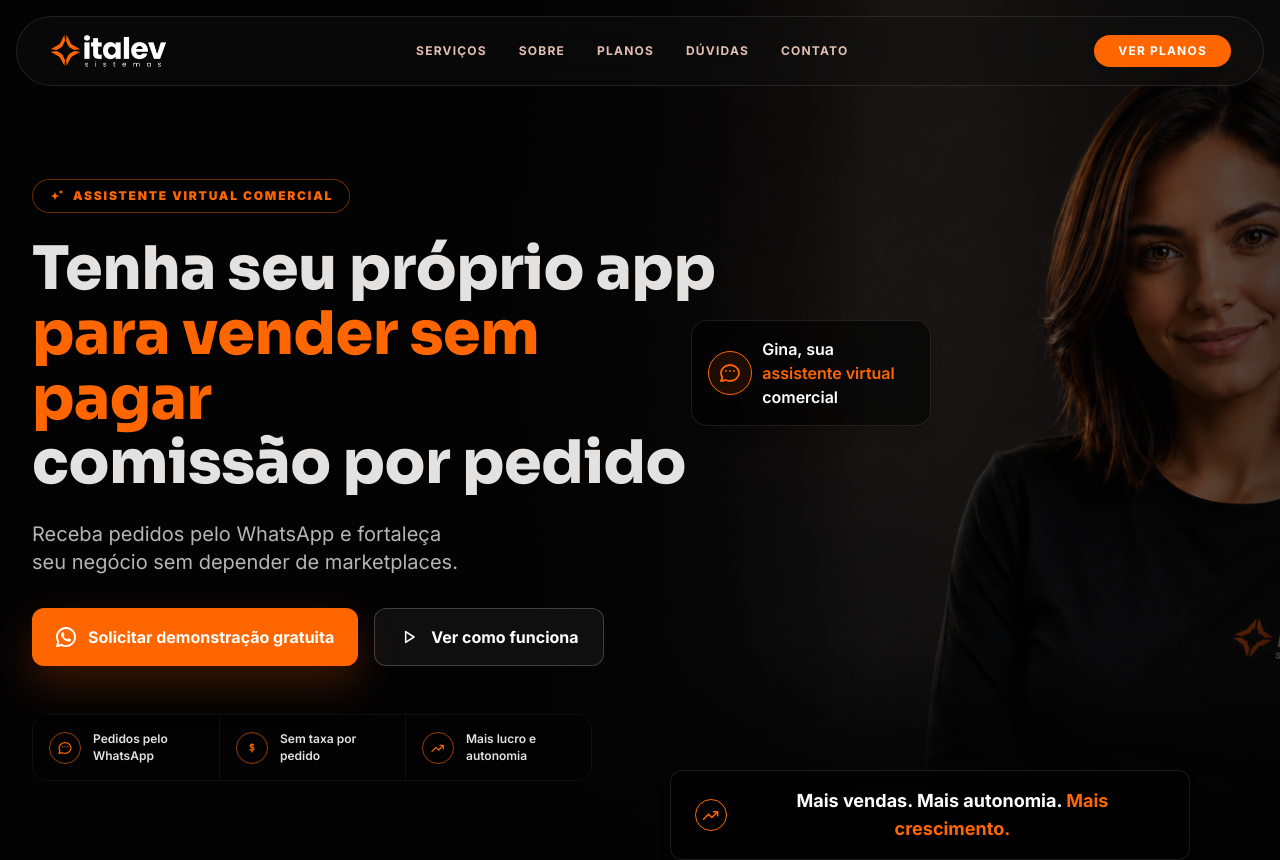
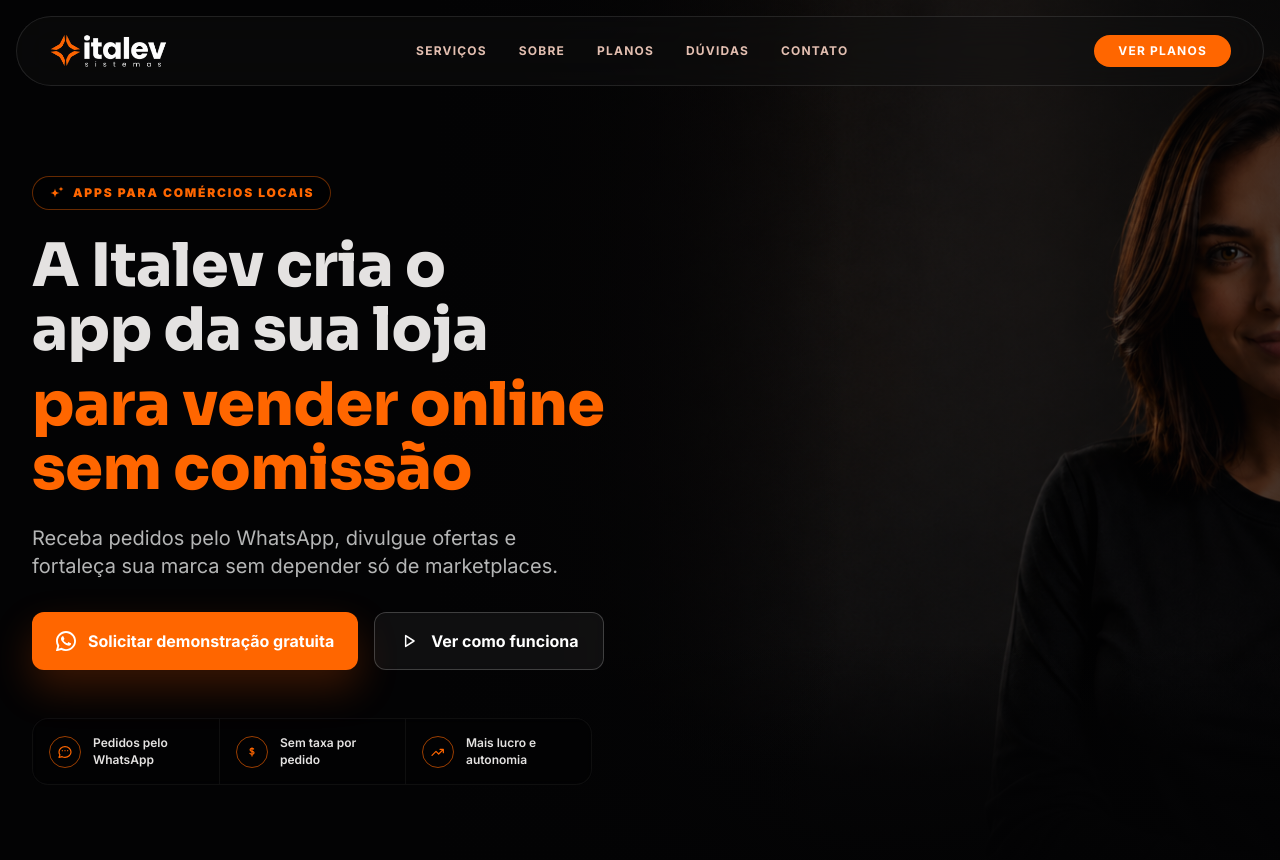
Before and after one commit to alle77fm/paginaitalev, a Next.js app: page / in a window 1280 px wide. Shown: the top 860 px of the page. Built offline with nearby package versions, Linux system fonts and the light colour scheme.

Commit message:
Ajusta hero e copy principal

```diff
--- a/app/page.tsx
+++ b/app/page.tsx
@@ -142,9 +142,9 @@
 
       <main className="relative pt-0">
         {/* ── HERO ─────────────────────────────────────────── */}
-        <section className="relative mb-section-gap-mobile min-h-[900px] w-full overflow-hidden border-b border-white/5 bg-[#030304] pt-32 md:mb-section-gap-desktop md:min-h-[720px] md:pt-40 lg:pt-44">
-          <div className="absolute inset-0 bg-[radial-gradient(circle_at_78%_34%,rgba(255,90,0,0.22),transparent_30%),radial-gradient(circle_at_24%_92%,rgba(255,90,0,0.08),transparent_34%),linear-gradient(135deg,#030304_0%,#050505_48%,#0d0603_100%)]" aria-hidden="true" />
-          <div className="absolute inset-y-0 right-0 hidden w-[68%] bg-[radial-gradient(circle_at_58%_42%,rgba(255,90,0,0.18),transparent_36%)] md:block" aria-hidden="true" />
+        <section className="relative mb-section-gap-mobile min-h-[800px] w-full overflow-hidden border-b border-white/5 bg-[#030304] pt-32 md:mb-section-gap-desktop md:min-h-[720px] md:pt-40 lg:pt-44">
+          <div className="absolute inset-0 bg-[radial-gradient(circle_at_72%_38%,rgba(255,90,0,0.22),transparent_30%),radial-gradient(circle_at_24%_92%,rgba(255,90,0,0.08),transparent_34%),linear-gradient(135deg,#030304_0%,#050505_48%,#0d0603_100%)]" aria-hidden="true" />
+          <div className="absolute inset-y-0 right-0 hidden w-[68%] bg-[radial-gradient(circle_at_48%_44%,rgba(255,90,0,0.18),transparent_36%)] md:block" aria-hidden="true" />
 
           <Image
             src="/gina-mobile.png"
@@ -153,7 +153,7 @@
             height={1402}
             priority
             sizes="100vw"
-            className="absolute inset-x-0 bottom-0 z-0 h-[520px] w-full object-cover object-[55%_0%] md:hidden"
+            className="absolute inset-x-0 bottom-0 z-0 h-[470px] w-full object-cover object-[52%_0%] md:hidden"
           />
           <Image
             src="/gina-desktop.png"
@@ -162,38 +162,37 @@
             height={941}
             priority
             sizes="64vw"
-            className="absolute bottom-0 right-0 z-0 hidden h-full w-[66%] object-cover object-[52%_50%] md:block"
+            className="absolute bottom-0 right-[-4%] z-0 hidden h-full w-[72%] object-cover object-[44%_50%] md:block"
           />
 
-          <div className="absolute inset-0 z-10 bg-[linear-gradient(180deg,#030304_0%,rgba(3,3,4,0.72)_24%,rgba(3,3,4,0.08)_58%,#030304_100%)] md:bg-[linear-gradient(90deg,#030304_0%,#030304_34%,rgba(3,3,4,0.78)_48%,rgba(3,3,4,0.22)_68%,rgba(3,3,4,0.72)_100%)]" aria-hidden="true" />
+          <div className="absolute inset-0 z-10 bg-[linear-gradient(180deg,#030304_0%,rgba(3,3,4,0.72)_24%,rgba(3,3,4,0.08)_58%,#030304_100%)] md:bg-[linear-gradient(90deg,#030304_0%,#030304_34%,rgba(3,3,4,0.78)_48%,rgba(3,3,4,0.16)_66%,rgba(3,3,4,0.72)_100%)]" aria-hidden="true" />
           <div className="absolute inset-x-0 bottom-0 z-10 h-64 bg-gradient-to-t from-[#030304] via-[#030304]/80 to-transparent" aria-hidden="true" />
           <div className="absolute left-0 top-0 z-10 hidden h-full w-2/3 bg-[linear-gradient(90deg,#030304_0%,rgba(3,3,4,0.94)_52%,transparent_100%)] md:block" aria-hidden="true" />
 
-          <div className="relative z-20 mx-auto flex min-h-[900px] max-w-[1440px] flex-col px-margin-mobile pb-[455px] md:min-h-[720px] md:justify-center md:px-gutter md:pb-28">
-            <div className="max-w-[690px] text-center md:text-left">
+          <div className="relative z-20 mx-auto flex min-h-[800px] max-w-[1440px] flex-col px-margin-mobile pb-[350px] md:min-h-[720px] md:justify-center md:px-gutter md:pb-28">
+            <div className="max-w-[660px] text-center md:text-left">
               <div className="mb-6 inline-flex items-center gap-2 rounded-full border border-primary-container/40 bg-black/35 px-4 py-2 text-primary-container backdrop-blur-sm">
                 <svg className="h-4 w-4" fill="currentColor" viewBox="0 0 24 24" aria-hidden="true">
                   <path d="M9.813 15.904L9 18.75l-.813-2.846a4.5 4.5 0 00-3.09-3.09L2.25 12l2.846-.813a4.5 4.5 0 003.09-3.09L9 5.25l.813 2.846a4.5 4.5 0 003.09 3.09L15.75 12l-2.847.813a4.5 4.5 0 00-3.09 3.09zM18.259 8.715L18 9.75l-.259-1.035a3.375 3.375 0 00-2.455-2.456L14.25 6l1.036-.259a3.375 3.375 0 002.455-2.456L18 2.25l.259 1.035a3.375 3.375 0 002.456 2.456L21.75 6l-1.035.259a3.375 3.375 0 00-2.456 2.456z" />
                 </svg>
                 <span className="text-[11px] font-black uppercase tracking-[0.15em] md:text-xs">
-                  ASSISTENTE VIRTUAL COMERCIAL
+                  APPS PARA COMÉRCIOS LOCAIS
                 </span>
               </div>
 
-              <h1 className="mb-6 font-sora font-black leading-[1.1] tracking-tight text-on-surface text-balance">
+              <h1 className="mb-6 font-sora font-black leading-[1.08] tracking-tight text-on-surface text-balance">
                 <span className="block text-3xl sm:text-4xl md:hidden">
-                  Tenha seu app próprio <br />
-                  <span className="text-primary-container">para vender sem pagar</span> comissão
+                  A Italev cria o app da sua loja
+                  <span className="mt-2 block text-primary-container">para vender online sem comissão</span>
                 </span>
-                <span className="hidden text-[44px] leading-[1.08] md:block lg:text-[54px] xl:text-[60px]">
-                  Tenha seu próprio app <br />
-                  <span className="text-primary-container">para vender sem pagar</span> <br />
-                  comissão por pedido
+                <span className="hidden text-[44px] leading-[1.06] md:block lg:text-[54px] xl:text-[60px]">
+                  A Italev cria o app da sua loja
+                  <span className="mt-3 block text-primary-container">para vender online sem comissão</span>
                 </span>
               </h1>
 
-              <p className="mx-auto mb-8 max-w-[540px] text-base leading-relaxed text-on-secondary-container text-balance sm:text-lg md:mx-0 md:text-xl">
-                Receba pedidos pelo WhatsApp e fortaleça seu negócio sem depender de marketplaces.
+              <p className="mx-auto mb-8 max-w-[560px] text-base leading-relaxed text-on-secondary-container text-balance sm:text-lg md:mx-0 md:text-xl">
+                Receba pedidos pelo WhatsApp, divulgue ofertas e fortaleça sua marca sem depender só de marketplaces.
               </p>
 
               <div className="flex w-full flex-col gap-4 sm:flex-row md:w-auto">
@@ -239,29 +238,6 @@
             </div>
           </div>
 
-          <div className="pointer-events-none absolute left-5 top-[610px] z-30 max-w-[210px] rounded-2xl border border-white/10 bg-black/55 p-3 shadow-lg backdrop-blur-md sm:left-8 sm:top-[650px] md:left-[54%] md:top-[320px] md:max-w-[240px] md:p-4">
-            <div className="flex items-center gap-2.5">
-              <span className="flex h-9 w-9 shrink-0 items-center justify-center rounded-full border border-primary-container bg-primary-container/10 text-primary-container md:h-11 md:w-11">
-                <svg className="h-5 w-5 md:h-6 md:w-6" fill="none" stroke="currentColor" strokeWidth="1.8" viewBox="0 0 24 24" aria-hidden="true">
-                  <path strokeLinecap="round" strokeLinejoin="round" d="M8 10h.01M12 10h.01M16 10h.01M21 12c0 4.418-4.03 8-9 8a9.86 9.86 0 01-4.255-.949L3 20l1.395-3.72C3.511 15.042 3 13.574 3 12c0-4.418 4.03-8 9-8s9 3.582 9 8Z" />
-                </svg>
-              </span>
-              <p className="text-xs font-semibold leading-snug text-white sm:text-sm md:text-base">
-                Gina, sua <span className="text-primary-container">assistente virtual</span> comercial
-              </p>
-            </div>
-          </div>
-
-          <div className="absolute inset-x-5 bottom-7 z-30 rounded-xl border border-white/10 bg-black/55 px-4 py-3 text-center text-xs font-bold text-white shadow-lg backdrop-blur-md sm:bottom-9 sm:px-6 sm:text-sm md:left-auto md:right-[7%] md:w-[520px] md:py-4 md:text-base lg:text-lg">
-            <div className="flex items-center justify-center gap-2 md:gap-3">
-              <span className="hidden h-8 w-8 shrink-0 items-center justify-center rounded-full border border-primary-container text-primary-container sm:flex">
-                <svg className="h-5 w-5" fill="none" stroke="currentColor" strokeWidth="1.8" viewBox="0 0 24 24" aria-hidden="true">
-                  <path strokeLinecap="round" strokeLinejoin="round" d="M3 17l6-6 4 4 7-7m0 0h-5m5 0v5" />
-                </svg>
-              </span>
-              <span>Mais vendas. Mais autonomia. <span className="text-primary-container">Mais crescimento.</span></span>
-            </div>
-          </div>
         </section>
         {/* ── SOLUÇÕES PARA O COMÉRCIO LOCAL (nichos) ───────── */}
         <section
```
